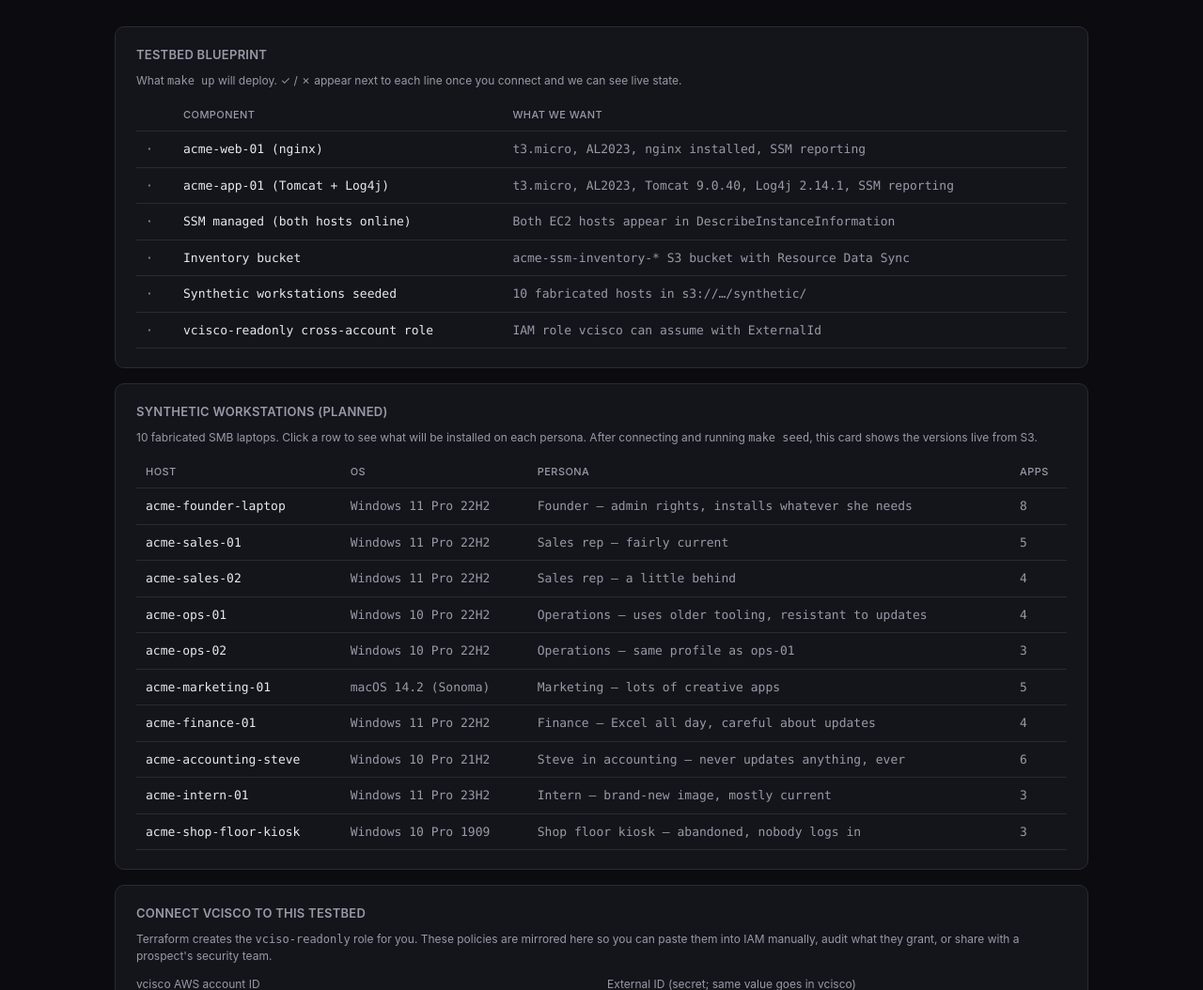
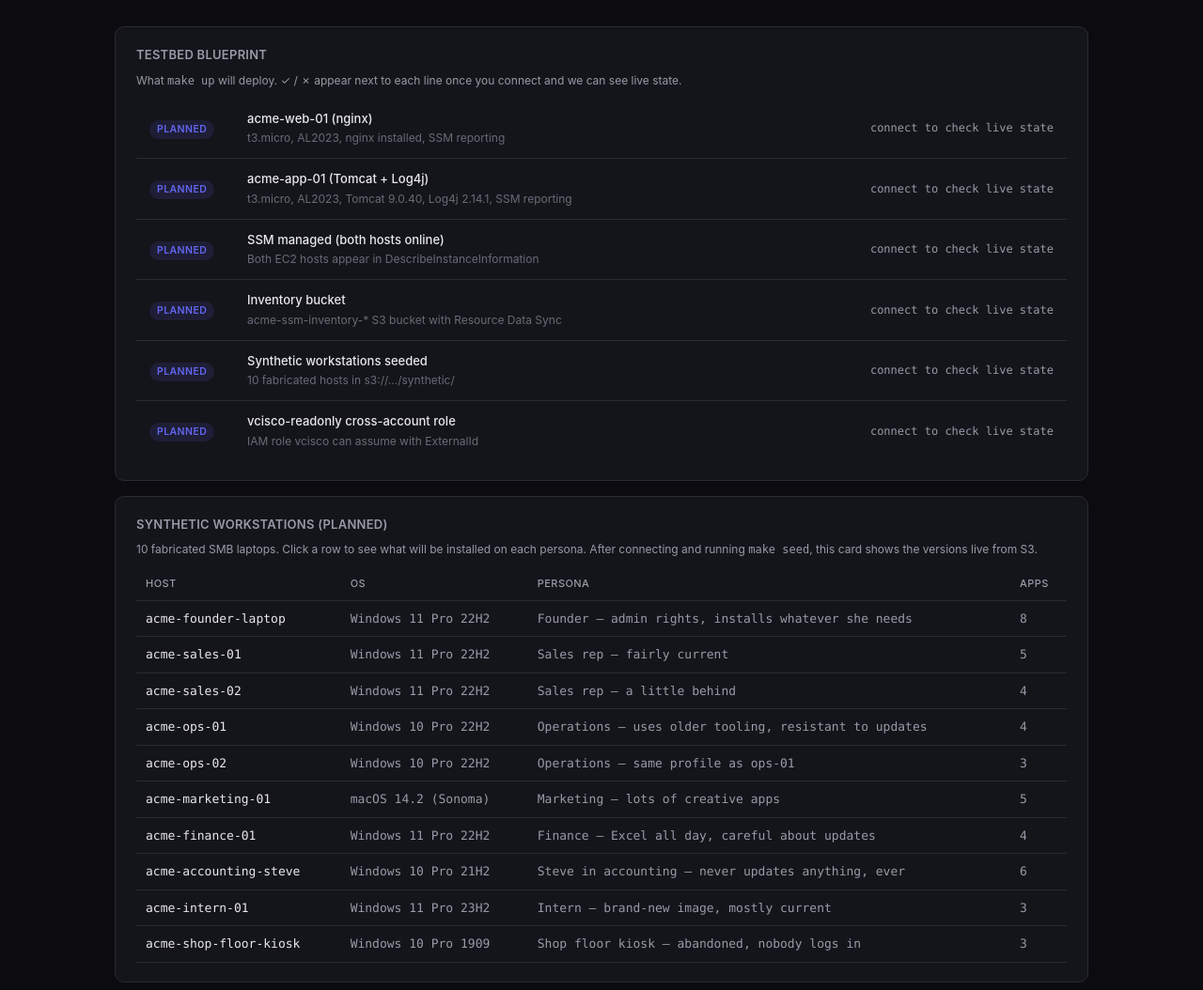
Before and after one commit to averon2/vcisco-testbed, a Flask app: page / in a window 1280 px wide. Shown: the part 89-1143 px from the top of the page at 94% size. Run offline with Flask 3, Linux system fonts and the light colour scheme.

Commit message:
Dashboard: richer live status per blueprint component
Each Testbed Blueprint row now renders as a status pill + component
name + live one-line detail pulled from real AWS data, with an
expandable facts panel underneath.

Status pills:
  live      — component deployed and healthy
  partial   — deployed but not fully reporting (e.g. SSM agent still starting)
  degraded  — deployed but unhealthy (e.g. instance stopped)
  missing   — not deployed yet
  planned   — pre-connect placeholder

Live detail examples:
  acme-web-01: "running · 34.201.x.x · launched 1h ago"
  SSM telemetry: "2 of 2 hosts online"
  Inventory bucket: "58 objects · last write 3m ago"
  vcisco role: "ready · created 4h ago"

Click any row to expand a facts panel with instance ID, IP, SSM ping
time, bucket name, role ARN, etc. — the stuff an operator actually
wants when diagnosing state.

All detail computation lives in _build_desired_state on the backend
so the frontend just renders.

Co-Authored-By: Claude Opus 4.6 <noreply@anthropic.com>

```diff
--- a/dashboard/app.py
+++ b/dashboard/app.py
@@ -386,54 +386,223 @@ def status():
 
     # ── Desired-vs-actual summary ───────────────────────────────────
     # What Terraform is supposed to produce, compared to what we see.
-    names = {i["name"] for i in out["instances"]}
-    ssm_online = {m["id"] for m in out["ssm_managed"] if m.get("ping") == "Online"}
-    instance_ids_online = {
-        i["id"] for i in out["instances"] if i["id"] in ssm_online
-    }
+    out["desired_state"] = _build_desired_state(out)
 
-    out["desired_state"] = [
-        {
+    return jsonify(out)
+
+
+def _fmt_age(iso_str: str | None) -> str:
+    if not iso_str:
+        return "—"
+    try:
+        from datetime import datetime, timezone
+
+        dt = datetime.fromisoformat(iso_str.replace("Z", "+00:00"))
+        delta = datetime.now(timezone.utc) - dt
+        s = int(delta.total_seconds())
+        if s < 60:
+            return f"{s}s ago"
+        if s < 3600:
+            return f"{s // 60}m ago"
+        if s < 86400:
+            return f"{s // 3600}h ago"
+        return f"{s // 86400}d ago"
+    except Exception:  # noqa: BLE001
+        return iso_str
+
+
+def _find_instance(instances: list[dict], name: str) -> dict | None:
+    return next((i for i in instances if i.get("name") == name), None)
+
+
+def _ssm_for(ssm_list: list[dict], instance_id: str | None) -> dict | None:
+    if not instance_id:
+        return None
+    return next((m for m in ssm_list if m.get("id") == instance_id), None)
+
+
+def _build_desired_state(out: dict) -> list[dict]:
+    """Turn the raw /api/status payload into a per-component health view.
+
+    Each row gets:
+      status  → 'live' | 'missing' | 'partial' | 'degraded'
+      detail  → one-line human summary ('running · 34.201.x.x · 1h uptime')
+      facts   → dict of short key/value pairs for the expanded panel
+    """
+    rows: list[dict] = []
+    instances = out["instances"]
+    ssm_list = out["ssm_managed"]
+    bucket = out["inventory_bucket"]
+    role = out["vciso_role"]
+
+    # ── acme-web-01 ────────────────────────────────────────────────
+    web = _find_instance(instances, "acme-web-01")
+    web_ssm = _ssm_for(ssm_list, web["id"]) if web else None
+    if not web:
+        rows.append({
             "component": "acme-web-01 (nginx)",
             "want": "t3.micro, AL2023, nginx installed, SSM reporting",
-            "ok": "acme-web-01" in names
-            and any(
-                i["name"] == "acme-web-01" and i["state"] == "running"
-                for i in out["instances"]
-            ),
+            "status": "missing",
+            "detail": "not deployed — run `make up`",
+            "facts": {},
+        })
+    else:
+        running = web["state"] == "running"
+        ssm_ok = web_ssm and web_ssm.get("ping") == "Online"
+        status = "live" if running and ssm_ok else ("partial" if running else "degraded")
+        rows.append({
+            "component": "acme-web-01 (nginx)",
+            "want": "t3.micro, AL2023, nginx installed, SSM reporting",
+            "status": status,
+            "detail": f"{web['state']} · {web.get('public_ip') or 'no public IP'} · launched {_fmt_age(web.get('launch_time'))}",
+            "facts": {
+                "Instance ID": web["id"],
+                "Type": web.get("type", ""),
+                "Public IP": web.get("public_ip", "—"),
+                "Private IP": web.get("private_ip", "—"),
+                "SSM ping": (web_ssm or {}).get("ping", "not reporting"),
+                "SSM platform": f"{(web_ssm or {}).get('platform','')} {(web_ssm or {}).get('version','')}".strip() or "—",
+                "Last ping": _fmt_age((web_ssm or {}).get("last_ping")),
+            },
+        })
+
+    # ── acme-app-01 ────────────────────────────────────────────────
+    app_inst = _find_instance(instances, "acme-app-01")
+    app_ssm = _ssm_for(ssm_list, app_inst["id"]) if app_inst else None
+    if not app_inst:
+        rows.append({
+            "component": "acme-app-01 (Tomcat + Log4j)",
+            "want": "t3.micro, AL2023, Tomcat 9.0.40, Log4j 2.14.1, SSM reporting",
+            "status": "missing",
+            "detail": "not deployed — run `make up`",
+            "facts": {},
+        })
+    else:
+        running = app_inst["state"] == "running"
+        ssm_ok = app_ssm and app_ssm.get("ping") == "Online"
+        status = "live" if running and ssm_ok else ("partial" if running else "degraded")
+        rows.append({
+            "component": "acme-app-01 (Tomcat + Log4j)",
+            "want": "t3.micro, AL2023, Tomcat 9.0.40, Log4j 2.14.1, SSM reporting",
+            "status": status,
+            "detail": f"{app_inst['state']} · {app_inst.get('public_ip') or 'no public IP'} · launched {_fmt_age(app_inst.get('launch_time'))}",
+            "facts": {
+                "Instance ID": app_inst["id"],
+                "Type": app_inst.get("type", ""),
+                "Public IP": app_inst.get("public_ip", "—"),
+                "Private IP": app_inst.get("private_ip", "—"),
+                "SSM ping": (app_ssm or {}).get("ping", "not reporting"),
+                "Last ping": _fmt_age((app_ssm or {}).get("last_ping")),
+            },
+        })
+
+    # ── SSM reporting ──────────────────────────────────────────────
+    ec2_ids = {i["id"] for i in instances}
+    reporting = [m for m in ssm_list if m.get("id") in ec2_ids]
+    online = [m for m in reporting if m.get("ping") == "Online"]
+    if not instances:
+        ssm_status, ssm_detail = "missing", "no EC2 hosts yet"
+    elif len(online) == len(instances) and instances:
+        ssm_status = "live"
+        ssm_detail = f"{len(online)} of {len(instances)} hosts online"
+    elif online:
+        ssm_status = "partial"
+        ssm_detail = f"{len(online)} of {len(instances)} hosts online"
+    else:
+        ssm_status = "degraded"
+        ssm_detail = f"0 of {len(instances)} hosts pinging — agent may still be starting"
+
+    rows.append({
+        "component": "SSM telemetry",
+        "want": "Every EC2 host pings SSM and reports inventory on schedule",
+        "status": ssm_status,
+        "detail": ssm_detail,
+        "facts": {
+            m.get("id", "?"): f"{m.get('ping','?')} · last {_fmt_age(m.get('last_ping'))}"
+            for m in reporting
         },
-        {
-            "component": "acme-app-01 (Tomcat + Log4j)",
-            "want": "t3.micro, AL2023, Tomcat 9.0.40, SSM reporting",
-            "ok": "acme-app-01" in names
-            and any(
-                i["name"] == "acme-app-01" and i["state"] == "running"
-                for i in out["instances"]
-            ),
-        },
-        {
-            "component": "SSM managed (both hosts online)",
-            "want": "Both EC2 hosts appear in DescribeInstanceInformation",
-            "ok": len(instance_ids_online) >= 2,
-        },
-        {
-            "component": "Inventory bucket",
-            "want": "acme-ssm-inventory-* S3 bucket exists",
-            "ok": out["inventory_bucket"] is not None,
-        },
-        {
-            "component": "Synthetic workstations seeded",
-            "want": "10 fabricated hosts in s3://…/synthetic/",
-            "ok": (out["inventory_bucket"] or {}).get("synthetic_count", 0) > 0,
-        },
-        {
-            "component": "vcisco-readonly cross-account role",
-            "want": "IAM role exists for vcisco to assume",
-            "ok": out["vciso_role"] is not None,
-        },
-    ]
+    })
 
-    return jsonify(out)
+    # ── Inventory bucket ───────────────────────────────────────────
+    if bucket is None:
+        rows.append({
+            "component": "Inventory S3 bucket",
+            "want": "acme-ssm-inventory-* bucket with Resource Data Sync",
+            "status": "missing",
+            "detail": "bucket not found",
+            "facts": {},
+        })
+    else:
+        has_real = bucket["object_count"] - bucket["synthetic_count"] > 0
+        status = "live" if has_real else "partial"
+        detail = f"{bucket['object_count']} objects · last write {_fmt_age(bucket.get('last_modified'))}"
+        if not has_real:
+            detail += " · no real-host sync yet"
+        rows.append({
+            "component": "Inventory S3 bucket",
+            "want": "acme-ssm-inventory-* bucket with Resource Data Sync",
+            "status": status,
+            "detail": detail,
+            "facts": {
+                "Bucket": bucket["name"],
+                "Total objects": bucket["object_count"],
+                "Real-host objects": bucket["object_count"] - bucket["synthetic_count"],
+                "Synthetic objects": bucket["synthetic_count"],
+                "Last modified": _fmt_age(bucket.get("last_modified")),
+            },
+        })
+
+    # ── Synthetic workstations ─────────────────────────────────────
+    synth_count = (bucket or {}).get("synthetic_count", 0)
+    # Each workstation writes 2 objects (AWS:Application + AWS:InstanceInformation)
+    expected = 10 * 2
+    if synth_count == 0:
+        rows.append({
+            "component": "Synthetic workstations",
+            "want": "10 fabricated hosts seeded into synthetic/ prefix",
+            "status": "missing",
+            "detail": "not seeded — run `make seed`",
+            "facts": {},
+        })
+    elif synth_count >= expected:
+        rows.append({
+            "component": "Synthetic workstations",
+            "want": "10 fabricated hosts seeded into synthetic/ prefix",
+            "status": "live",
+            "detail": f"{synth_count // 2} workstations seeded",
+            "facts": {"Objects": synth_count, "Expected": expected},
+        })
+    else:
+        rows.append({
+            "component": "Synthetic workstations",
+            "want": "10 fabricated hosts seeded into synthetic/ prefix",
+            "status": "partial",
+            "detail": f"{synth_count // 2} of 10 workstations seeded",
+            "facts": {"Objects": synth_count, "Expected": expected},
+        })
+
+    # ── vcisco-readonly role ───────────────────────────────────────
+    if role is None:
+        rows.append({
+            "component": "vcisco-readonly role",
+            "want": "IAM role vcisco can assume with ExternalId",
+            "status": "missing",
+            "detail": "role not found",
+            "facts": {},
+        })
+    else:
+        rows.append({
+            "component": "vcisco-readonly role",
+            "want": "IAM role vcisco can assume with ExternalId",
+            "status": "live",
+            "detail": f"ready · created {_fmt_age(role.get('created'))}",
+            "facts": {
+                "Role ARN": role["arn"],
+                "Created": _fmt_age(role.get("created")),
+            },
+        })
+
+    return rows
 
 
 @app.get("/api/inventory/<instance_id>")
--- a/dashboard/templates/index.html
+++ b/dashboard/templates/index.html
@@ -96,6 +96,45 @@
   tr.clickable:hover { background: rgba(255,255,255,0.02); }
   .check-ok { color: var(--ok); font-weight: 600; }
   .check-no { color: var(--danger); font-weight: 600; }
+
+  .status-pill {
+    display: inline-block; font-size: 10.5px; font-weight: 600;
+    padding: 2px 8px; border-radius: 999px; letter-spacing: 0.04em;
+    text-transform: uppercase;
+  }
+  .status-pill.live      { background: rgba(16,185,129,0.12);  color: var(--ok); }
+  .status-pill.partial   { background: rgba(245,158,11,0.12);  color: var(--warn); }
+  .status-pill.degraded  { background: rgba(239,68,68,0.12);   color: var(--danger); }
+  .status-pill.missing   { background: rgba(107,107,120,0.12); color: var(--faint); }
+  .status-pill.planned   { background: rgba(99,102,241,0.12);  color: var(--accent); }
+
+  .bp-row {
+    display: grid; grid-template-columns: 90px 1fr auto;
+    gap: 14px; padding: 12px 14px;
+    border-bottom: 1px solid var(--border);
+    cursor: pointer; transition: background 0.12s;
+    align-items: center;
+  }
+  .bp-row:last-child { border-bottom: none; }
+  .bp-row:hover { background: rgba(255,255,255,0.02); }
+  .bp-row.open { background: rgba(99,102,241,0.04); }
+  .bp-comp { font-size: 13px; font-weight: 500; }
+  .bp-want { font-size: 12px; color: var(--faint); margin-top: 2px; }
+  .bp-detail {
+    font-family: var(--mono); font-size: 12px; color: var(--muted);
+    text-align: right; white-space: nowrap; overflow: hidden; text-overflow: ellipsis;
+  }
+  .bp-facts {
+    grid-column: 1 / -1; margin-top: 10px;
+    background: var(--surface-2); border: 1px solid var(--border);
+    border-radius: 6px; padding: 10px 12px;
+    display: grid; grid-template-columns: auto 1fr; gap: 5px 18px;
+    font-family: var(--mono); font-size: 12px;
+  }
+  .bp-facts dt { color: var(--muted); }
+  .bp-facts dd { margin: 0; color: var(--text); word-break: break-all; }
+  .bp-chev { font-size: 9px; color: var(--faint); transition: transform 0.15s; margin-left: 6px; }
+  .bp-row.open .bp-chev { transform: rotate(90deg); color: var(--accent); }
   .inv-panel {
     background: var(--surface-2); border: 1px solid var(--border);
     border-radius: 8px; padding: 14px 16px; margin-top: 10px;
@@ -455,18 +494,37 @@
 
   function renderDesired(rows) {
     if (!rows || !rows.length) { $('desiredTable').innerHTML = ''; return; }
-    $('desiredTable').innerHTML = `<table><thead><tr>
-        <th style="width:40px"></th><th>Component</th><th>What we want</th>
-      </tr></thead><tbody>` +
-      rows.map(r => {
-        const cell = r.ok === null || r.ok === undefined
-          ? '<td class="muted" title="Connect to check live state">·</td>'
-          : `<td class="${r.ok ? 'check-ok' : 'check-no'}">${r.ok ? '✓' : '✗'}</td>`;
-        return `<tr>${cell}
-          <td>${escapeHtml(r.component)}</td>
-          <td class="muted">${escapeHtml(r.want)}</td>
-        </tr>`;
-      }).join('') + '</tbody></table>';
+    $('desiredTable').innerHTML = rows.map((r, i) => {
+      const status = r.status || (r.ok === null || r.ok === undefined ? 'planned' : (r.ok ? 'live' : 'missing'));
+      const detail = r.detail || (status === 'planned' ? 'connect to check live state' : '');
+      const hasFacts = r.facts && Object.keys(r.facts).length > 0;
+      const factsHtml = hasFacts
+        ? `<dl class="bp-facts" id="bp-facts-${i}" hidden>${
+            Object.entries(r.facts).map(([k, v]) =>
+              `<dt>${escapeHtml(k)}</dt><dd>${escapeHtml(String(v))}</dd>`
+            ).join('')
+          }</dl>` : '';
+      return `
+        <div class="bp-row" data-bp-idx="${i}">
+          <div><span class="status-pill ${status}">${status}</span></div>
+          <div>
+            <div class="bp-comp">${escapeHtml(r.component)}${hasFacts ? '<span class="bp-chev">▶</span>' : ''}</div>
+            <div class="bp-want">${escapeHtml(r.want)}</div>
+          </div>
+          <div class="bp-detail" title="${escapeHtml(detail)}">${escapeHtml(detail)}</div>
+          ${factsHtml}
+        </div>`;
+    }).join('');
+    $('desiredTable').querySelectorAll('.bp-row').forEach(row => {
+      row.onclick = () => {
+        const idx = row.dataset.bpIdx;
+        const facts = document.getElementById('bp-facts-' + idx);
+        if (!facts) return;
+        const isOpen = !facts.hidden;
+        facts.hidden = isOpen;
+        row.classList.toggle('open', !isOpen);
+      };
+    });
   }
 
   async function toggleInventory(instanceId) {
```
